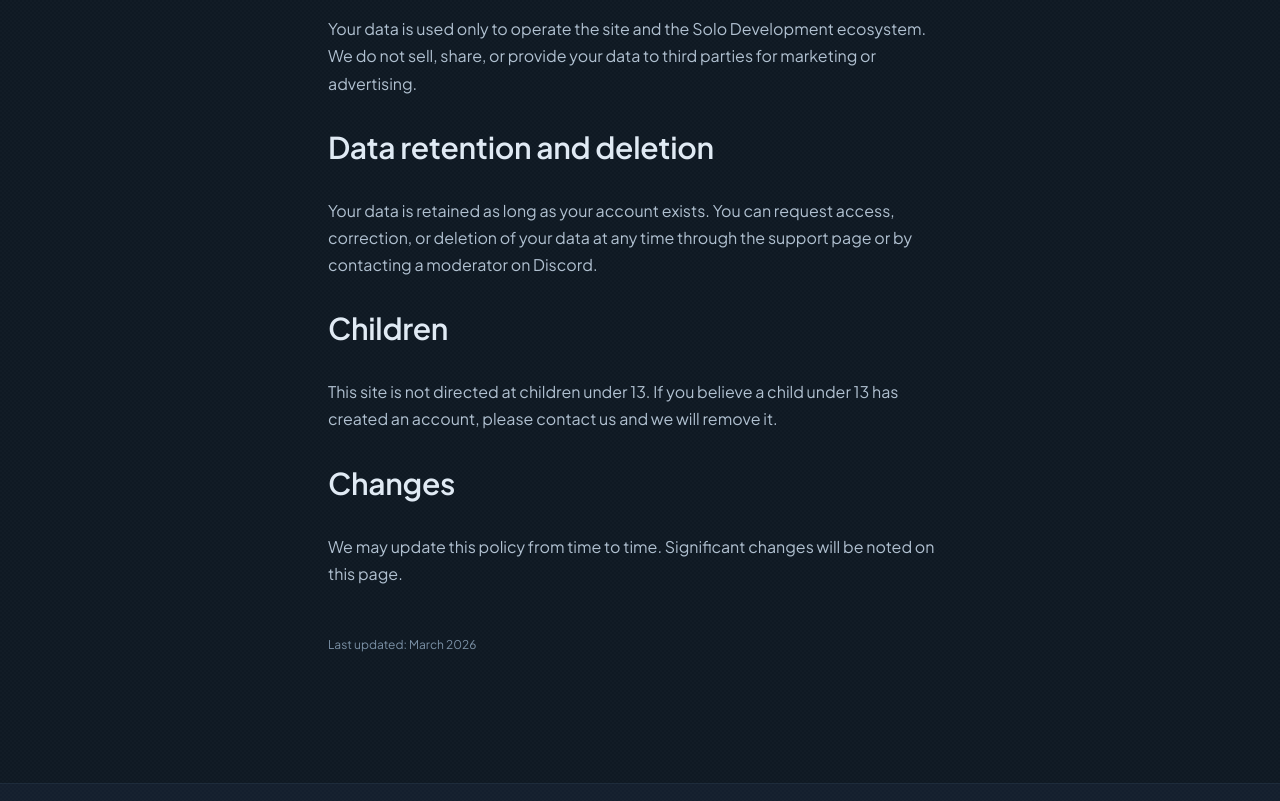
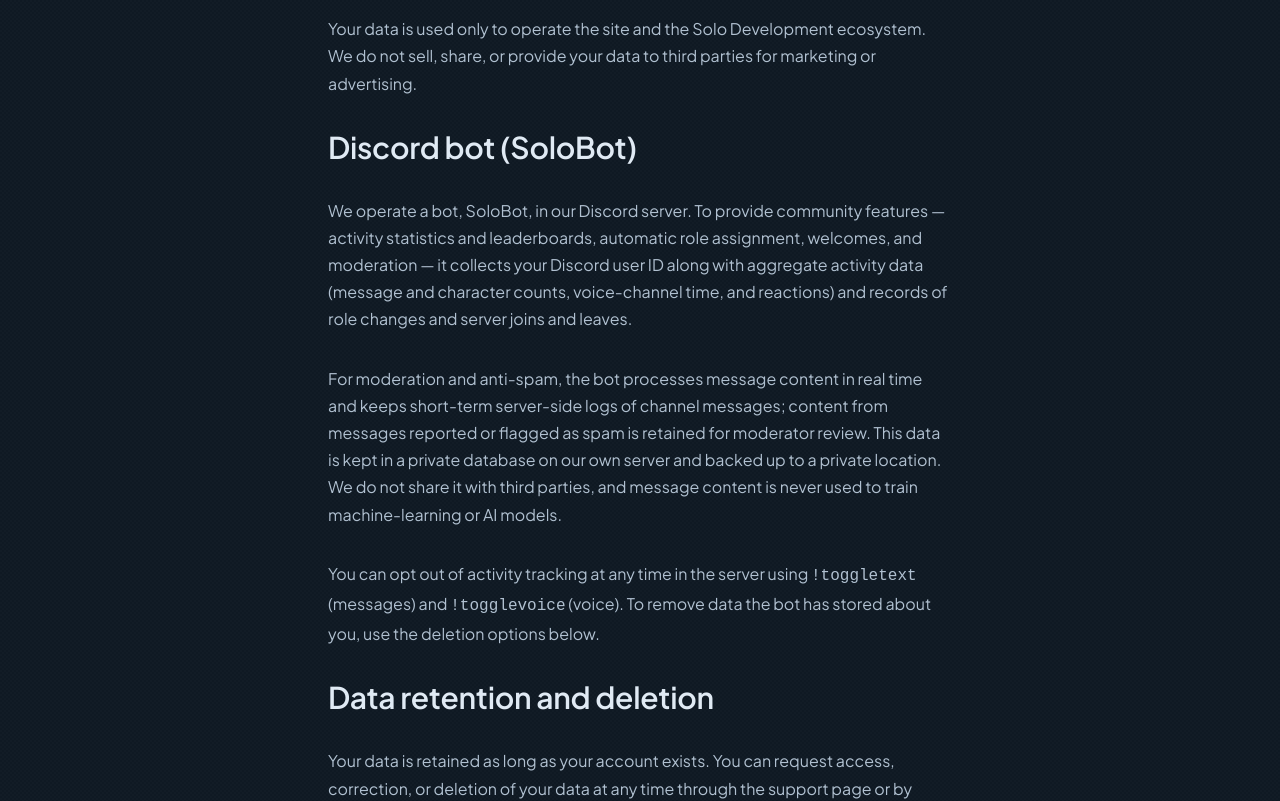
Before and after one commit to CharlesKleeven/solodevelopment, a React (Create React App) app in the folder client/: page /privacy in a window 1280 px wide. Shown: the part 1080-1881 px from the top of the page. Built offline with nearby package versions, Linux system fonts and the light colour scheme; no server answers.

Commit message:
Add Discord bot (SoloBot) data disclosure to privacy policy

```diff
--- a/client/src/pages/Privacy.tsx
+++ b/client/src/pages/Privacy.tsx
@@ -33,6 +33,11 @@
                     <h2>How we use your data</h2>
                     <p>Your data is used only to operate the site and the Solo Development ecosystem. We do not sell, share, or provide your data to third parties for marketing or advertising.</p>
 
+                    <h2>Discord bot (SoloBot)</h2>
+                    <p>We operate a bot, SoloBot, in our Discord server. To provide community features &mdash; activity statistics and leaderboards, automatic role assignment, welcomes, and moderation &mdash; it collects your Discord user ID along with aggregate activity data (message and character counts, voice-channel time, and reactions) and records of role changes and server joins and leaves.</p>
+                    <p>For moderation and anti-spam, the bot processes message content in real time and keeps short-term server-side logs of channel messages; content from messages reported or flagged as spam is retained for moderator review. This data is kept in a private database on our own server and backed up to a private location. We do not share it with third parties, and message content is never used to train machine-learning or AI models.</p>
+                    <p>You can opt out of activity tracking at any time in the server using <code>!toggletext</code> (messages) and <code>!togglevoice</code> (voice). To remove data the bot has stored about you, use the deletion options below.</p>
+
                     <h2>Data retention and deletion</h2>
                     <p>Your data is retained as long as your account exists. You can request access, correction, or deletion of your data at any time through the <a href="/support">support page</a> or by contacting a moderator on <a href="https://discord.gg/uXeapAkAra" target="_blank" rel="noopener noreferrer nofollow">Discord</a>.</p>
 
@@ -42,7 +47,7 @@
                     <h2>Changes</h2>
                     <p>We may update this policy from time to time. Significant changes will be noted on this page.</p>
 
-                    <p className="privacy-meta">Last updated: March 2026</p>
+                    <p className="privacy-meta">Last updated: September 2026</p>
                 </div>
             </section>
         </div>
```
